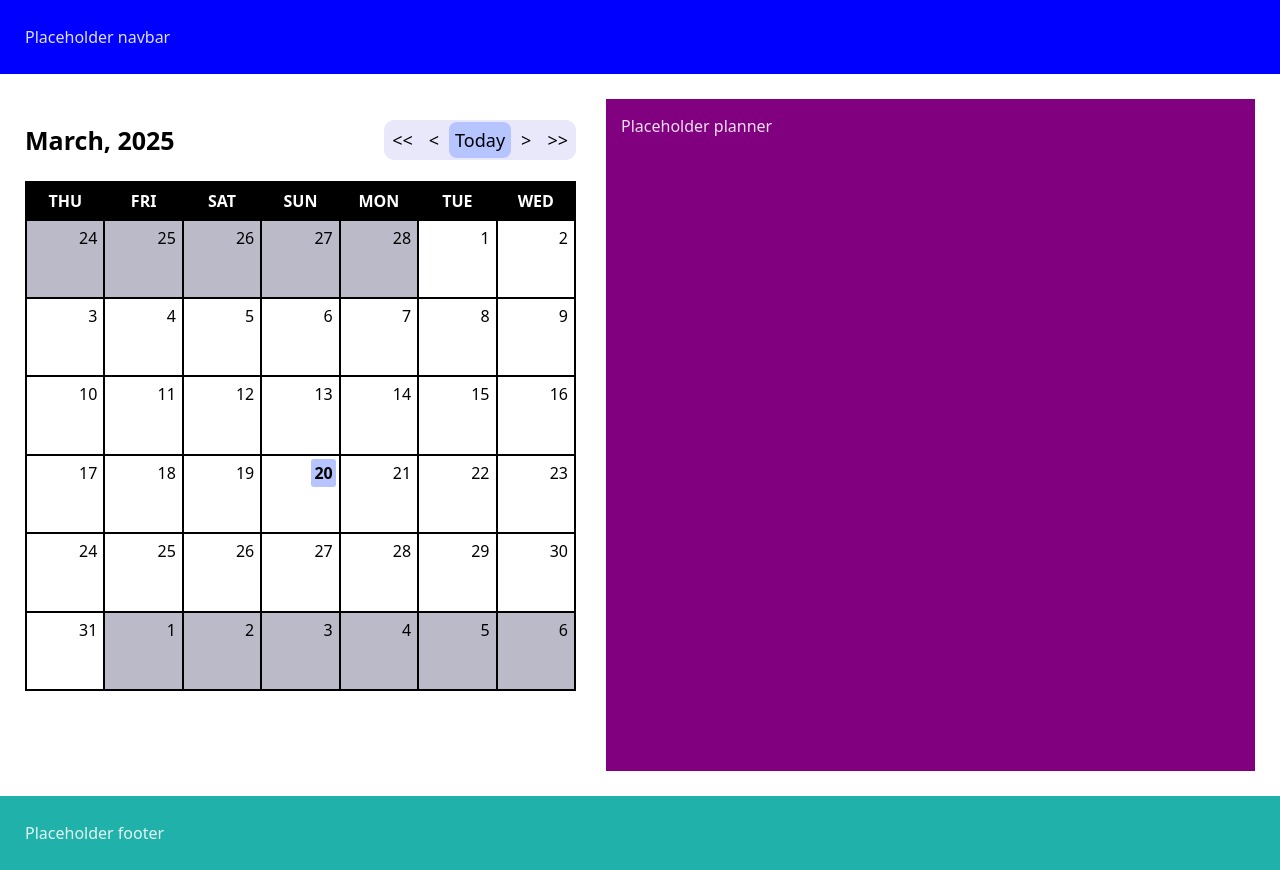
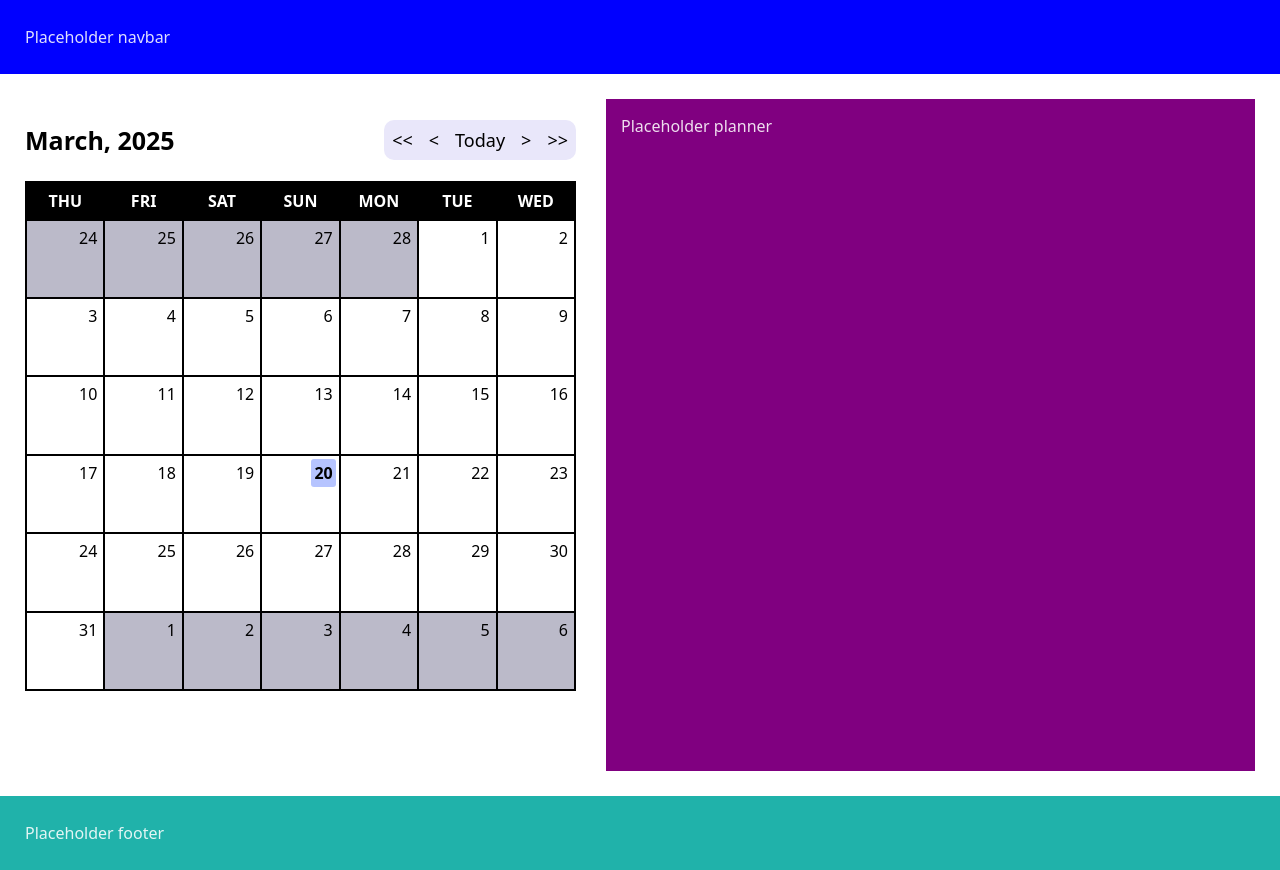
Before and after one commit to jubrito/planner-with-calendar, a React (Vite) app: page / in a window 1280 px wide. Built offline with nearby package versions, Linux system fonts and the light colour scheme.

Commit message:
style: remove bg color

```diff
--- a/src/components/Calendar/UpdateCalendarButton/_update-calendar-button.module.scss
+++ b/src/components/Calendar/UpdateCalendarButton/_update-calendar-button.module.scss
@@ -17,5 +17,4 @@
 
 .updateCalendarToToday {
   @extend .updateCalendar;
-  background-color: variables.$blue-lightgray-color;
 }
```
